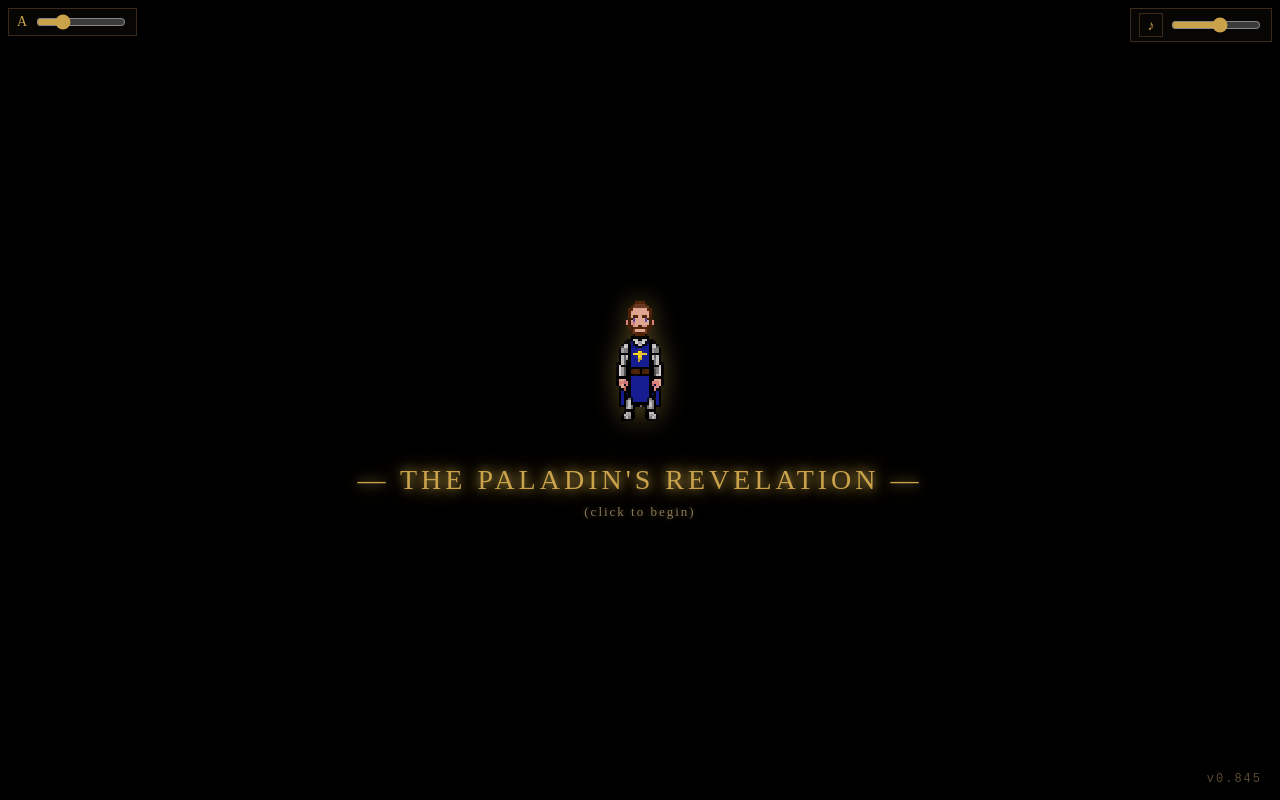
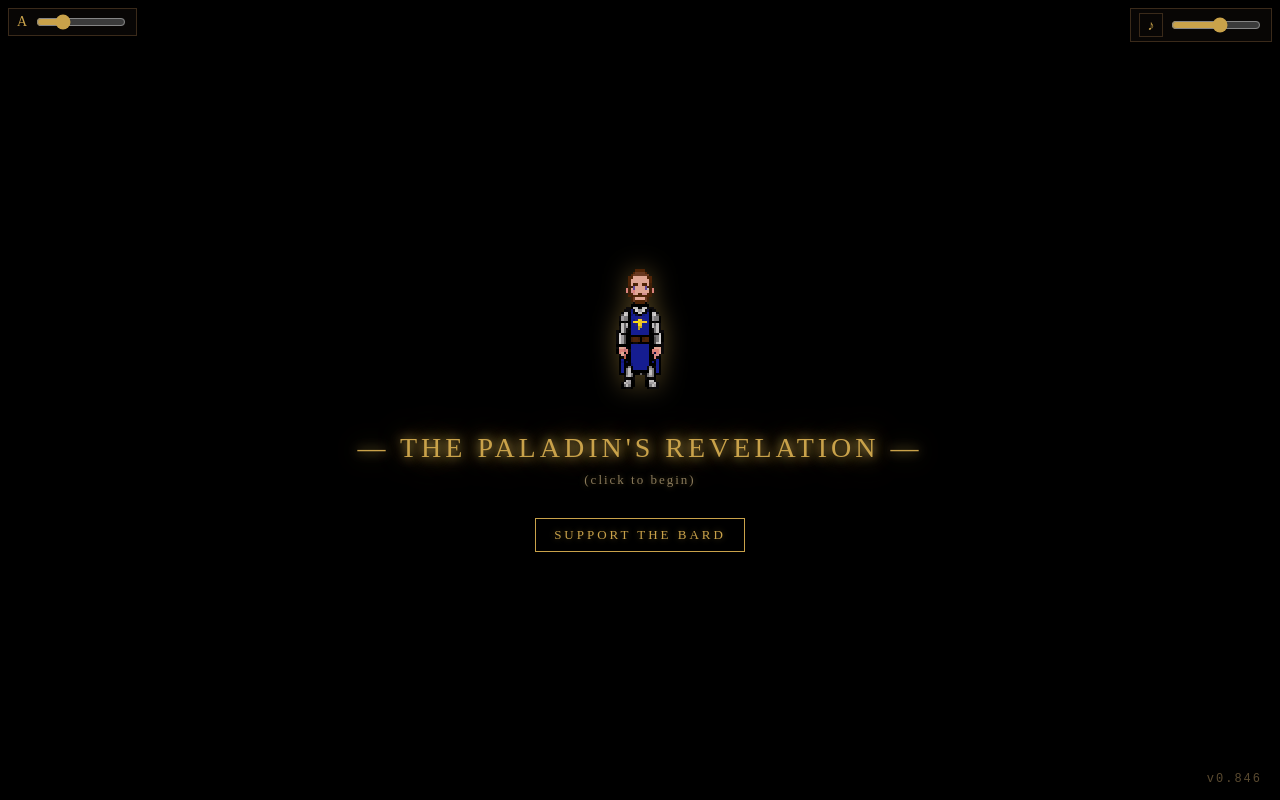
Before and after one commit to lukeizcool/paladins-revelation-a-click-adventure, a website: page index.html in a window 1280 px wide. Drawn offline with Linux system fonts and the light colour scheme.

Commit message:
Add SUPPORT THE BARD donate buttons on title + game-over screens (v0.846)
Stripe donation link, opens in new tab. Click stops propagation on the title
overlay so tapping the button doesn't also dismiss the overlay.

Co-Authored-By: Claude Opus 4.7 <noreply@anthropic.com>

```diff
--- a/game.js
+++ b/game.js
@@ -696,7 +696,7 @@ function showGameOver(msg) {
   if (!ov) {
     ov = document.createElement("div");
     ov.id = "gameover-overlay";
-    ov.innerHTML = `<div id="gameover-text"><div class="go-title">GAME OVER</div><div class="go-msg"></div><div class="go-hint">(refresh to play anew)</div></div>`;
+    ov.innerHTML = `<div id="gameover-text"><div class="go-title">GAME OVER</div><div class="go-msg"></div><a class="donate-btn" href="https://donate.stripe.com/14AfZi2Dxcrs0wT8La0VO02" target="_blank" rel="noopener noreferrer">SUPPORT THE BARD</a><div class="go-hint">(refresh to play anew)</div></div>`;
     document.body.appendChild(ov);
   }
   ov.querySelector(".go-msg").textContent = msg;
--- a/index.html
+++ b/index.html
@@ -31,6 +31,16 @@
   #title-text { text-align:center; text-shadow: 0 0 8px rgba(255,204,64,0.7), 0 0 18px rgba(201,162,74,0.5), 0 0 32px rgba(201,162,74,0.3); animation: titleGlow 3.2s ease-in-out infinite; }
   #title-text .hint { font-size: calc(13px * var(--text-scale)); letter-spacing:2px; color:#8a7a5a; display:block; margin-top:8px; text-shadow: 0 0 6px rgba(201,162,74,0.4); }
   #title-version { position:absolute; bottom:14px; right:18px; font-size: calc(12px * var(--text-scale)); letter-spacing:2px; color:#5a4a30; font-family:"Courier New",monospace; }
+  /* Donate button — used on title and game-over overlays */
+  .donate-btn {
+    display: inline-block; margin-top: 6px;
+    background: transparent; color: var(--accent); border: 1px solid var(--accent);
+    padding: 8px 18px; font-family: "Times New Roman", serif;
+    font-size: calc(13px * var(--text-scale)); letter-spacing: 3px;
+    text-decoration: none; cursor: pointer; transition: all .25s ease;
+    text-shadow: 0 0 6px rgba(201,162,74,0.4);
+  }
+  .donate-btn:hover { background: var(--accent); color: #000; text-shadow: none; box-shadow: 0 0 16px rgba(255,204,64,0.5); }
   @keyframes titleGlow { 0%,100% { text-shadow: 0 0 8px rgba(255,204,64,0.7), 0 0 18px rgba(201,162,74,0.5), 0 0 32px rgba(201,162,74,0.3); } 50% { text-shadow: 0 0 12px rgba(255,224,128,0.9), 0 0 28px rgba(255,204,64,0.7), 0 0 48px rgba(201,162,74,0.5); } }
 
   /* ===== Game over overlay ===== */
@@ -293,7 +303,8 @@
   <div id="title-overlay">
     <img id="title-aric" src="assets/sir_aric.png" alt="" onerror="this.style.display='none'">
     <div id="title-text">— THE PALADIN'S REVELATION —<br><span class="hint">(click to begin)</span></div>
-    <div id="title-version">v0.845</div>
+    <a class="donate-btn" href="https://donate.stripe.com/14AfZi2Dxcrs0wT8La0VO02" target="_blank" rel="noopener noreferrer" onclick="event.stopPropagation()">SUPPORT THE BARD</a>
+    <div id="title-version">v0.846</div>
   </div>
   <div id="app">
     <div id="scene-frame">
```
